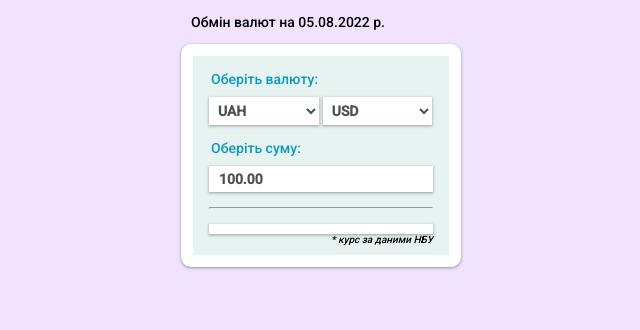
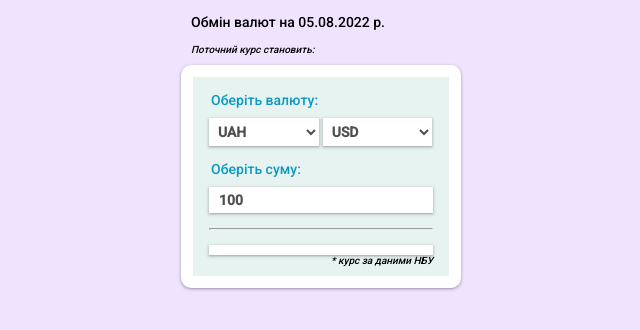
Before and after one commit to didurfv/CurrencyConverter, a plain HTML site: page index.html in a window 1280 px wide. Shown: the whole page, without its empty margins (309-949 px from the left). Drawn offline with Linux system fonts and the light colour scheme; no server answers.

Commit message:
Update index.html

```diff
--- a/index.html
+++ b/index.html
@@ -8,15 +8,17 @@
     <link href="style.css" rel="stylesheet" />
 
     <title>Currency converter</title>
-
+    <h3>Обмін валют на <span id="date"></span></h3>
+    <h3 style="font-size:10px; margin-bottom: 10px; font-style: italic;">Поточний курс становить:<br>
+        <span id="kurs" onfocus="currentData()"></span></h3>
 </head>
 
 <body>
-    <h3>Обмін валют на <span id="date"></span></h3>
     <div class="main-container">
         <div class="main-form">
             <form class="select_currency">
                 <legend class="choose_title">Оберіть валюту:</legend>
+                <div class="currency-box">
                     <select id="currencyChoose1" name="currencyChoose" onchange="getData()">
                         <option value="UAH">UAH</option>
                         <option value="EUR">EUR</option>
@@ -27,17 +29,19 @@
                         <option value="EUR">EUR</option>
                         <option value="UAH">UAH</option>
                     </select>
+                </div>
             </form>
             <form class="select_summ">
                 <legend class="choose_title">Оберіть cуму:</legend>
-                <input type="number" id="currencySum" name="currencySum" value="100.00" oninput="getData()">
+                <input type="number" id="currencySum" name="currencySum" value="100" oninput="getData()">
 
         </div>
         <hr>
         <div class="result-container">
             <div id="data"></div>
         </div>
-        <div style ="font-size:10px; margin-bottom: 10px; font-style: italic; text-align: right;">* курс за даними НБУ</div>
+        <div style="font-size:10px; margin-bottom: 10px; font-style: italic; text-align: right;">* курс за даними НБУ
+        </div>
     </div>
 
     <script src="main.js"></script>
```
Lines whose indentation alone changed are shown as unchanged.
